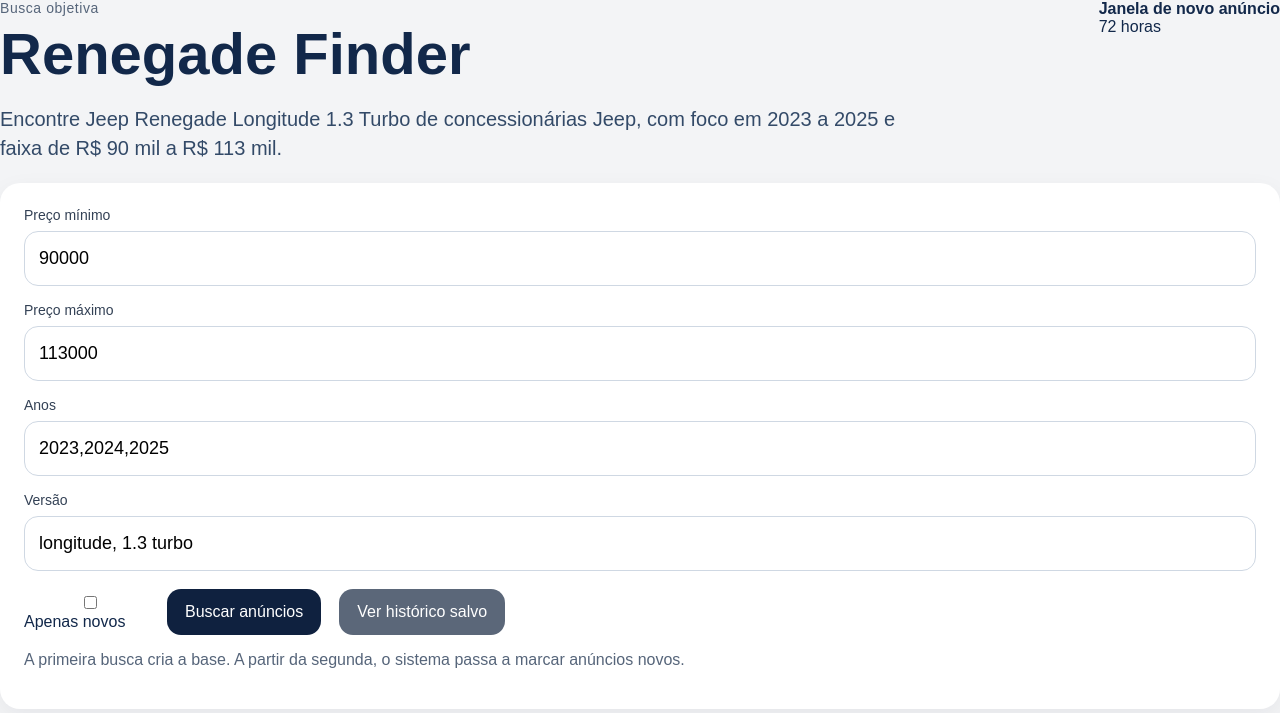
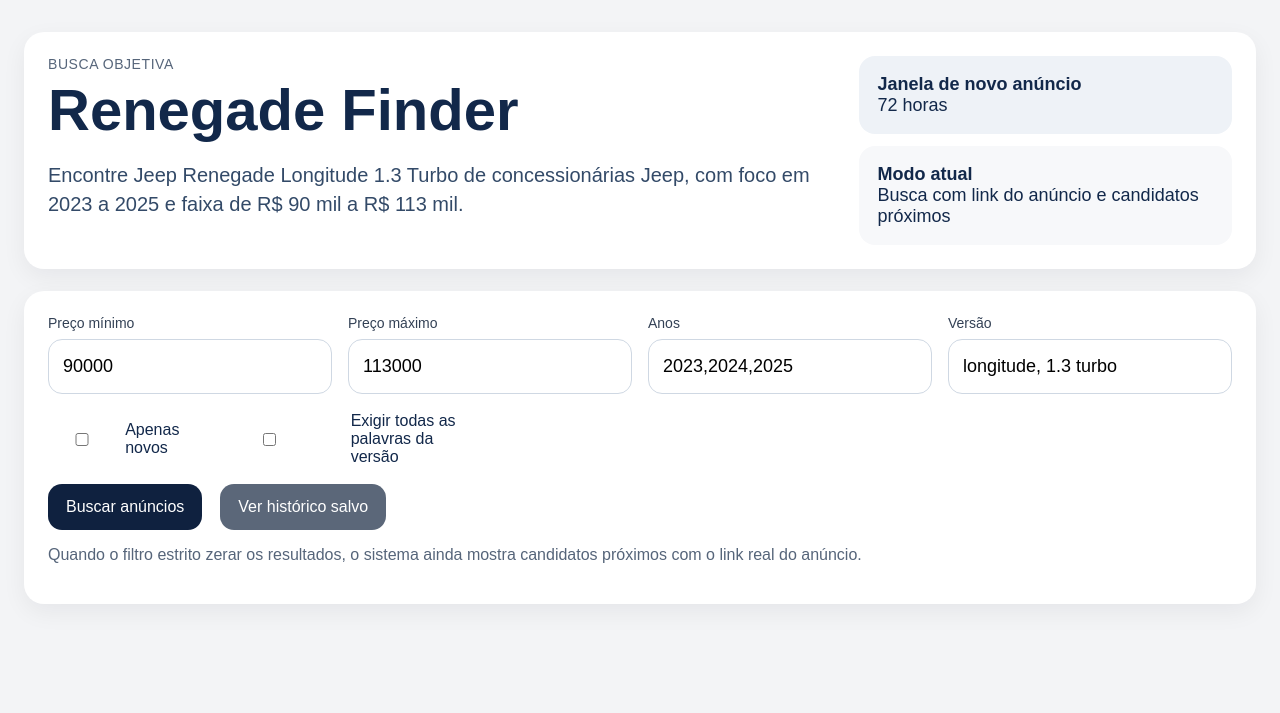
Before and after one commit to yizzy-cloud/jeppfinder, a Flask app: page / in a window 1280 px wide. Shown: the top 713 px of the page. Run offline with Flask 3, Linux system fonts and the light colour scheme.

Commit message:
Add files via upload

```diff
--- a/templates/index.html
+++ b/templates/index.html
@@ -7,21 +7,27 @@
   <link rel="stylesheet" href="{{ url_for('static', filename='style.css') }}">
 </head>
 <body>
-  <main class="container">
-    <header class="hero">
+  <main class="page">
+    <section class="hero card">
       <div>
-        <p class="eyebrow">Busca objetiva</p>
+        <p class="eyebrow">BUSCA OBJETIVA</p>
         <h1>Renegade Finder</h1>
         <p class="subtitle">Encontre Jeep Renegade Longitude 1.3 Turbo de concessionárias Jeep, com foco em 2023 a 2025 e faixa de R$ 90 mil a R$ 113 mil.</p>
       </div>
-      <div class="status-card">
-        <div><strong>Janela de novo anúncio</strong></div>
-        <div>{{ new_window_hours }} horas</div>
+      <div class="hero-side">
+        <div class="mini-card">
+          <strong>Janela de novo anúncio</strong>
+          <div>{{ new_window_hours }} horas</div>
+        </div>
+        <div class="mini-card neutral">
+          <strong>Modo atual</strong>
+          <div>Busca com link do anúncio e candidatos próximos</div>
+        </div>
       </div>
-    </header>
+    </section>
 
     <section class="card filters">
-      <div class="grid">
+      <div class="grid four">
         <label>
           <span>Preço mínimo</span>
           <input id="min_price" type="number" value="{{ default_filters.min_price }}">
@@ -39,27 +45,40 @@
           <input id="version_keywords" type="text" value="{{ default_filters.version_keywords | join(', ') }}">
         </label>
       </div>
+      <div class="controls-row">
+        <label class="toggle"><input id="only_new" type="checkbox"> Apenas novos</label>
+        <label class="toggle"><input id="strict_keywords" type="checkbox"> Exigir todas as palavras da versão</label>
+      </div>
       <div class="actions">
-        <label class="check"><input id="only_new" type="checkbox"> Apenas novos</label>
         <button id="scanBtn">Buscar anúncios</button>
         <button id="historyBtn" class="secondary">Ver histórico salvo</button>
       </div>
-      <p class="hint">A primeira busca cria a base. A partir da segunda, o sistema passa a marcar anúncios novos.</p>
+      <p class="hint">Quando o filtro estrito zerar os resultados, o sistema ainda mostra candidatos próximos com o link real do anúncio.</p>
     </section>
 
     <section class="card summary" id="summary" hidden>
-      <div class="summary-row">
-        <div><strong>Executado em:</strong> <span id="executed_at">-</span></div>
-        <div><strong>Brutos:</strong> <span id="total_raw">0</span></div>
-        <div><strong>Filtrados:</strong> <span id="total_filtered">0</span></div>
+      <div class="summary-grid">
+        <div><span class="label">Executado em</span><strong id="executed_at">-</strong></div>
+        <div><span class="label">Brutos</span><strong id="total_raw">0</strong></div>
+        <div><span class="label">Filtrados</span><strong id="total_filtered">0</strong></div>
+        <div><span class="label">Próximos do filtro</span><strong id="total_candidates">0</strong></div>
       </div>
+      <div id="messages" class="messages"></div>
     </section>
 
     <section class="card" id="resultsCard" hidden>
       <div class="section-title">
-        <h2>Resultados</h2>
+        <h2>Resultados dentro do filtro</h2>
       </div>
-      <div id="results" class="results"></div>
+      <div id="results" class="listing-grid"></div>
+    </section>
+
+    <section class="card" id="candidatesCard" hidden>
+      <div class="section-title">
+        <h2>Candidatos próximos do filtro</h2>
+        <p>Use esta área quando você sabe que há anúncios, mas os metadados vieram incompletos.</p>
+      </div>
+      <div id="candidates" class="listing-grid"></div>
     </section>
 
     <section class="card" id="dealersCard" hidden>
@@ -75,59 +94,82 @@
       return text.split(',').map(x => parseInt(x.trim(), 10)).filter(Boolean);
     }
 
+    function escapeHtml(str) {
+      return (str || '').replace(/[&<>\"]/g, s => ({'&':'&amp;','<':'&lt;','>':'&gt;','"':'&quot;'}[s]));
+    }
+
     function payloadFromForm() {
       return {
         min_price: parseInt(document.getElementById('min_price').value || '0', 10),
         max_price: parseInt(document.getElementById('max_price').value || '0', 10),
         years: parseYears(document.getElementById('years').value || ''),
-        version_keywords: (document.getElementById('version_keywords').value || '')
-          .split(',').map(x => x.trim()).filter(Boolean),
-        only_new: document.getElementById('only_new').checked
+        version_keywords: (document.getElementById('version_keywords').value || '').split(',').map(x => x.trim()).filter(Boolean),
+        only_new: document.getElementById('only_new').checked,
+        strict_keywords: document.getElementById('strict_keywords').checked,
       }
     }
 
-    function escapeHtml(str) {
-      return (str || '').replace(/[&<>"]/g, s => ({'&':'&amp;','<':'&lt;','>':'&gt;','"':'&quot;'}[s]));
+    function badgeList(tags) {
+      if (!tags || !tags.length) return '';
+      return `<div class="badges">${tags.map(tag => `<span class="tag">${escapeHtml(tag)}</span>`).join('')}</div>`;
     }
 
-    function renderResults(items) {
-      const root = document.getElementById('results');
+    function listingCard(item) {
+      const externalUrl = item.url && item.url !== '#' ? item.url : item.dealer_url;
+      const openButton = externalUrl ? `<a class="link-btn" href="${escapeHtml(externalUrl)}" target="_blank" rel="noopener noreferrer">Abrir anúncio</a>` : '';
+      const storeButton = item.dealer_url ? `<a class="link-btn secondary-link" href="${escapeHtml(item.dealer_url)}" target="_blank" rel="noopener noreferrer">Abrir loja</a>` : '';
+      const newBadge = item.is_new ? '<span class="pill new">NOVO</span>' : '';
+      const scoreBadge = item.relevance_score ? `<span class="pill">Score ${item.relevance_score}</span>` : '';
+      return `
+        <article class="listing-card">
+          <div class="top-row">
+            <div>
+              <h3>${escapeHtml(item.model || 'Jeep Renegade')}</h3>
+              <p class="muted">${escapeHtml(item.version || 'Versão não identificada')}</p>
+            </div>
+            <div class="pill-group">${newBadge}${scoreBadge}</div>
+          </div>
+          <div class="price">${escapeHtml(item.price_label || 'Sob consulta')}</div>
+          <div class="meta-grid">
+            <div><span class="meta-label">Ano</span><strong>${escapeHtml(item.year || 'N/I')}</strong></div>
+            <div><span class="meta-label">KM</span><strong>${escapeHtml(item.km || 'N/I')}</strong></div>
+            <div><span class="meta-label">Cor</span><strong>${escapeHtml(item.color || 'N/I')}</strong></div>
+            <div><span class="meta-label">Origem</span><strong>${escapeHtml(item.dealer || '')}</strong></div>
+          </div>
+          <p class="dealer-line">${escapeHtml(item.city || '')} · ${escapeHtml(item.platform || '')}</p>
+          ${badgeList(item.reason_tags || [])}
+          <div class="card-actions">${openButton}${storeButton}</div>
+        </article>
+      `;
+    }
+
+    function renderList(rootId, items, emptyText) {
+      const root = document.getElementById(rootId);
       if (!items.length) {
-        root.innerHTML = '<p class="empty">Nenhum anúncio encontrado com esse filtro.</p>';
+        root.innerHTML = `<p class="empty">${escapeHtml(emptyText)}</p>`;
         return;
       }
-      root.innerHTML = items.map(item => `
-        <article class="listing ${item.is_new ? 'is-new' : ''}">
-          <div class="listing-top">
-            <div>
-              <h3>${escapeHtml(item.model)} <small>${escapeHtml(item.version || '')}</small></h3>
-              <p>${escapeHtml(item.dealer || '')} · ${escapeHtml(item.city || '')}</p>
-            </div>
-            ${item.is_new ? '<span class="badge">NOVO</span>' : ''}
-          </div>
-          <div class="meta">
-            <span><strong>Ano:</strong> ${escapeHtml(item.year || 'N/I')}</span>
-            <span><strong>Preço:</strong> ${escapeHtml(item.price_label || 'Sob consulta')}</span>
-            <span><strong>KM:</strong> ${escapeHtml(item.km || 'N/I')}</span>
-            <span><strong>Cor:</strong> ${escapeHtml(item.color || 'N/I')}</span>
-          </div>
-          <div class="listing-actions">
-            <a href="${escapeHtml(item.url || '#')}" target="_blank" rel="noopener noreferrer">Abrir anúncio</a>
-          </div>
-        </article>
-      `).join('');
+      root.innerHTML = items.map(listingCard).join('');
     }
 
     function renderDealers(items) {
       const root = document.getElementById('dealers');
       root.innerHTML = items.map(item => `
         <div class="dealer-row">
-          <strong>${escapeHtml(item.dealer || '')}</strong>
-          <span>${escapeHtml(item.city || '')}</span>
-          <span>${escapeHtml(item.platform || '')}</span>
-          <span>${item.found_raw || 0} encontrado(s)</span>
+          <div>
+            <strong>${escapeHtml(item.dealer)}</strong>
+            <div class="muted small">${escapeHtml(item.city)}</div>
+          </div>
+          <span>${escapeHtml(item.platform)}</span>
+          <span>${item.found_raw} encontrado(s)</span>
+          <a href="${escapeHtml(item.dealer_url || '#')}" target="_blank" rel="noopener noreferrer">Abrir loja</a>
         </div>
       `).join('');
+    }
+
+    function renderMessages(messages) {
+      const root = document.getElementById('messages');
+      root.innerHTML = (messages || []).map(msg => `<div class="message">${escapeHtml(msg)}</div>`).join('');
     }
 
     async function runScan() {
@@ -144,11 +186,15 @@
         if (!resp.ok) throw new Error(data.error || 'Falha na busca');
         document.getElementById('summary').hidden = false;
         document.getElementById('resultsCard').hidden = false;
+        document.getElementById('candidatesCard').hidden = false;
         document.getElementById('dealersCard').hidden = false;
         document.getElementById('executed_at').textContent = data.executed_at || '-';
         document.getElementById('total_raw').textContent = data.total_raw || 0;
         document.getElementById('total_filtered').textContent = data.total_filtered || 0;
-        renderResults(data.results || []);
+        document.getElementById('total_candidates').textContent = data.total_candidates || 0;
+        renderMessages(data.messages || []);
+        renderList('results', data.results || [], 'Nenhum anúncio dentro do filtro.');
+        renderList('candidates', data.candidates || [], 'Nenhum candidato adicional encontrado.');
         renderDealers(data.dealer_stats || []);
       } catch (err) {
         alert(err.message || 'Erro ao executar a busca.');
@@ -163,11 +209,14 @@
       const data = await resp.json();
       document.getElementById('summary').hidden = false;
       document.getElementById('resultsCard').hidden = false;
+      document.getElementById('candidatesCard').hidden = true;
       document.getElementById('dealersCard').hidden = true;
       document.getElementById('executed_at').textContent = 'Histórico salvo';
       document.getElementById('total_raw').textContent = data.total || 0;
       document.getElementById('total_filtered').textContent = data.total || 0;
-      renderResults(data.results || []);
+      document.getElementById('total_candidates').textContent = 0;
+      renderMessages(['Histórico consolidado do banco local.']);
+      renderList('results', data.results || [], 'Ainda não há anúncios salvos.');
     }
 
     document.getElementById('scanBtn').addEventListener('click', runScan);
```
